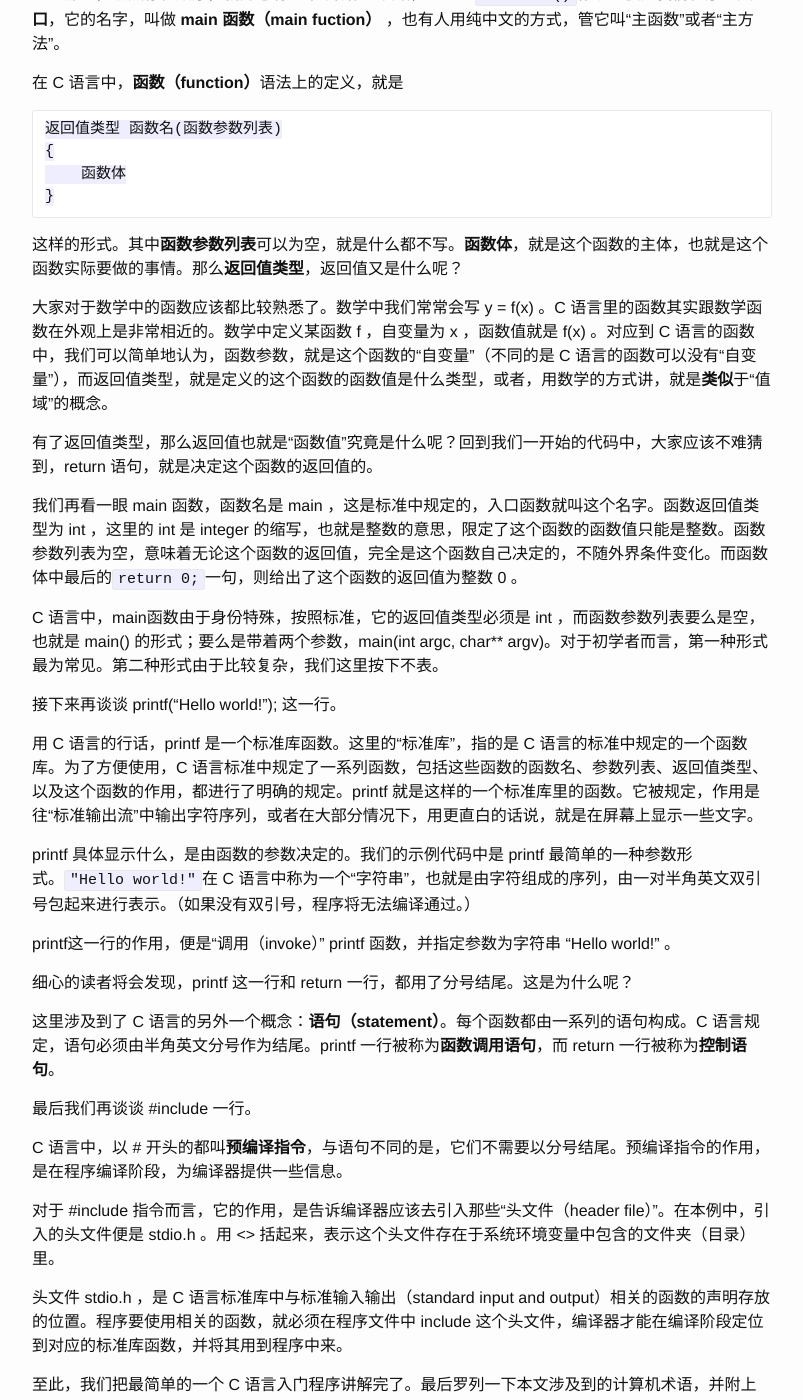
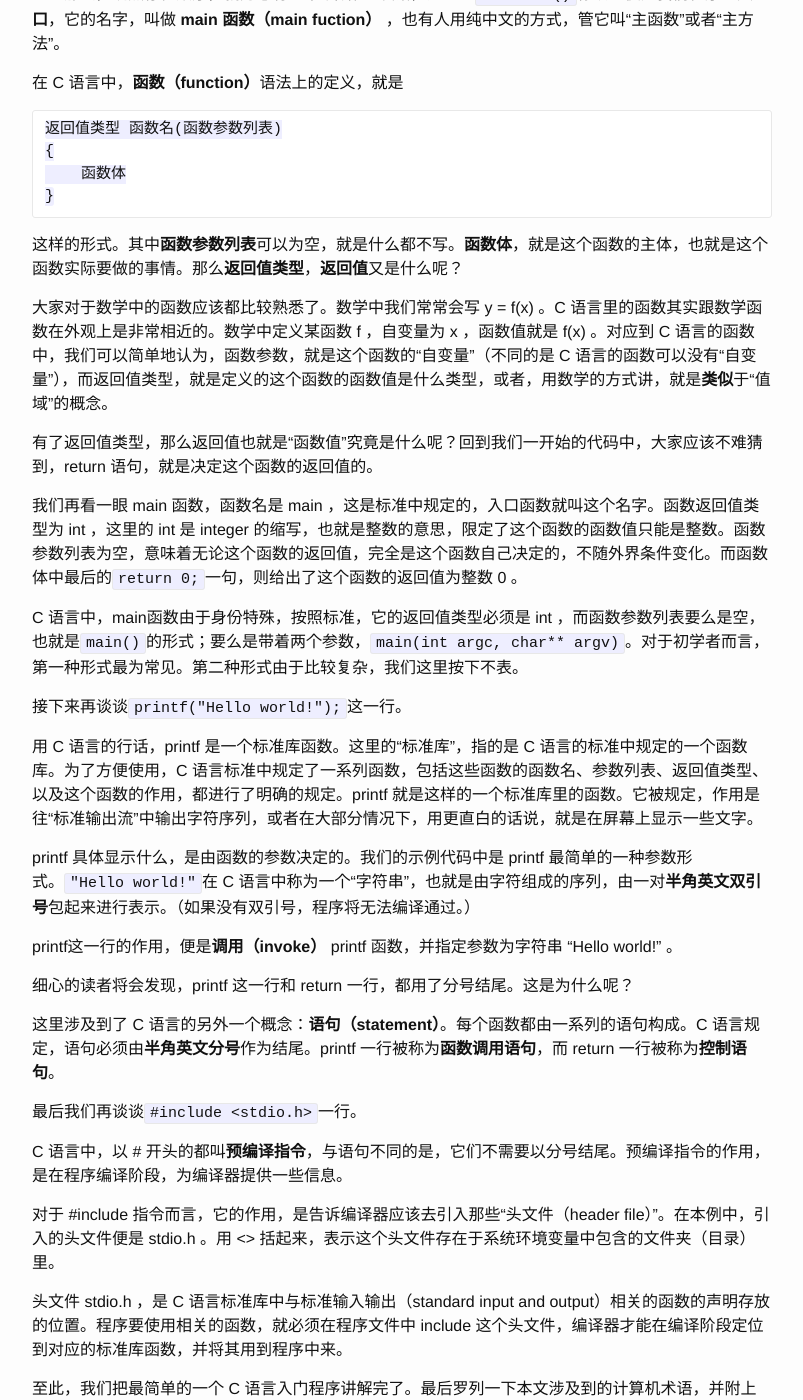
Before and after one commit to erueat/erueat.github.io, a Jekyll site: the page built from _posts/2016-10-26-C 语言教学——从 Hello World 讲起.markdown, in a window 1280 px wide and 1400 px high, scrolled down 1112 px. Shown: the whole window, without its empty margins (238-1041 px from the left). Built offline with Jekyll 4.4.1, drawn with Linux system fonts in a browser that asks for light colours; some of the changed text lies outside the part shown.

Commit message:
fix bug;

````diff
--- a/_posts/2016-10-26-C 语言教学——从 Hello World 讲起.markdown
+++ b/_posts/2016-10-26-C 语言教学——从 Hello World 讲起.markdown
@@ -34,7 +34,7 @@
 
 这部分代码是一个固定搭配。它表示的是程序的入口，是整个程序的大门。程序运行的时候，首先找到的就是这么一个地方。
 
-而 ``printf("Hello world！");`` 这一行呢，是借用一个叫做 printf 的工具，这个工具是系统自带的，作用呢，就是往屏幕上打印。那么究竟打印什么内容呢？这便由括号里的东西来决定了。在这份实例代码中，我们括号里写着"Hello world！"，就是让屏幕上打印出 Hello world！这句话。
+而 ``printf("Hello world！");`` 这一行呢，是借用一个叫做 printf 的工具，这个工具是系统自带的，作用呢，就是往屏幕上打印。那么究竟打印什么内容呢？这便由括号里的东西来决定了。在这份实例代码中，我们括号里写着"Hello world!"，就是让屏幕上打印出 Hello world!这句话。
 
 再回过头看第一行 ``#include <stdio.h>`` 。前面讲到，printf 是一个系统自带的工具，但是系统自带的工具有很多，放在很多地方，程序怎么知道上哪儿找 printf 这个工具呢？这便是第一行代码的作用了。stdio.h 可以理解为一个工具包。通过 include 语句，把这个工具包引入到程序里，程序才能使用它里面的工具。而 printf 正是在这个工具包中的。
 
@@ -53,7 +53,7 @@
 }
 ```
 
-这样的形式。其中**函数参数列表**可以为空，就是什么都不写。**函数体**，就是这个函数的主体，也就是这个函数实际要做的事情。那么**返回值类型**，返回值又是什么呢？
+这样的形式。其中**函数参数列表**可以为空，就是什么都不写。**函数体**，就是这个函数的主体，也就是这个函数实际要做的事情。那么**返回值类型**，**返回值**又是什么呢？
 
 大家对于数学中的函数应该都比较熟悉了。数学中我们常常会写 y = f(x) 。C 语言里的函数其实跟数学函数在外观上是非常相近的。数学中定义某函数 f ，自变量为 x ，函数值就是 f(x) 。对应到 C 语言的函数中，我们可以简单地认为，函数参数，就是这个函数的“自变量”（不同的是 C 语言的函数可以没有“自变量”），而返回值类型，就是定义的这个函数的函数值是什么类型，或者，用数学的方式讲，就是**类似**于“值域”的概念。
 
@@ -61,21 +61,21 @@
 
 我们再看一眼 main 函数，函数名是 main ，这是标准中规定的，入口函数就叫这个名字。函数返回值类型为 int ，这里的 int 是 integer 的缩写，也就是整数的意思，限定了这个函数的函数值只能是整数。函数参数列表为空，意味着无论这个函数的返回值，完全是这个函数自己决定的，不随外界条件变化。而函数体中最后的``return 0;``一句，则给出了这个函数的返回值为整数 0 。
 
-C 语言中，main函数由于身份特殊，按照标准，它的返回值类型必须是 int ，而函数参数列表要么是空，也就是 main() 的形式；要么是带着两个参数，main(int argc, char** argv)。对于初学者而言，第一种形式最为常见。第二种形式由于比较复杂，我们这里按下不表。
+C 语言中，main函数由于身份特殊，按照标准，它的返回值类型必须是 int ，而函数参数列表要么是空，也就是``main()``的形式；要么是带着两个参数，``main(int argc, char** argv)``。对于初学者而言，第一种形式最为常见。第二种形式由于比较复杂，我们这里按下不表。
 
-接下来再谈谈 printf("Hello world!"); 这一行。
+接下来再谈谈``printf("Hello world!");``这一行。
 
 用 C 语言的行话，printf 是一个标准库函数。这里的“标准库”，指的是 C 语言的标准中规定的一个函数库。为了方便使用，C 语言标准中规定了一系列函数，包括这些函数的函数名、参数列表、返回值类型、以及这个函数的作用，都进行了明确的规定。printf 就是这样的一个标准库里的函数。它被规定，作用是往“标准输出流”中输出字符序列，或者在大部分情况下，用更直白的话说，就是在屏幕上显示一些文字。
 
-printf 具体显示什么，是由函数的参数决定的。我们的示例代码中是 printf 最简单的一种参数形式。``"Hello world!"``在 C 语言中称为一个“字符串”，也就是由字符组成的序列，由一对半角英文双引号包起来进行表示。（如果没有双引号，程序将无法编译通过。）
+printf 具体显示什么，是由函数的参数决定的。我们的示例代码中是 printf 最简单的一种参数形式。``"Hello world!"``在 C 语言中称为一个“字符串”，也就是由字符组成的序列，由一对**半角英文双引号**包起来进行表示。（如果没有双引号，程序将无法编译通过。）
 
-printf这一行的作用，便是“调用（invoke）” printf 函数，并指定参数为字符串 "Hello world!" 。
+printf这一行的作用，便是**调用（invoke）** printf 函数，并指定参数为字符串 "Hello world!" 。
 
 细心的读者将会发现，printf 这一行和 return 一行，都用了分号结尾。这是为什么呢？
 
-这里涉及到了 C 语言的另外一个概念：**语句（statement）**。每个函数都由一系列的语句构成。C 语言规定，语句必须由半角英文分号作为结尾。printf 一行被称为**函数调用语句**，而 return 一行被称为**控制语句**。
+这里涉及到了 C 语言的另外一个概念：**语句（statement）**。每个函数都由一系列的语句构成。C 语言规定，语句必须由**半角英文分号**作为结尾。printf 一行被称为**函数调用语句**，而 return 一行被称为**控制语句**。
 
-最后我们再谈谈 #include <stdio.h> 一行。
+最后我们再谈谈``#include <stdio.h>``一行。
 
 C 语言中，以 # 开头的都叫**预编译指令**，与语句不同的是，它们不需要以分号结尾。预编译指令的作用，是在程序编译阶段，为编译器提供一些信息。
 
````
